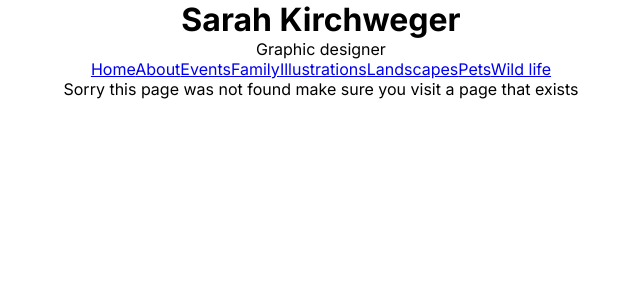
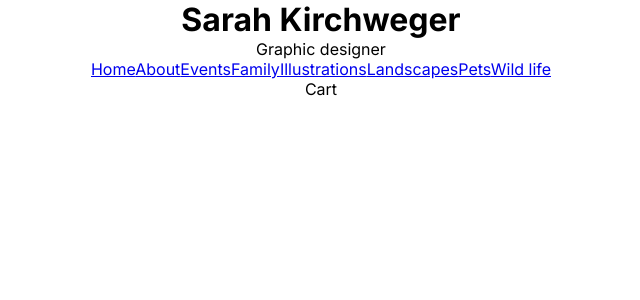
Before and after one commit to Gilsabo/nejxt.js-ecommerce-store, a Next.js app: page /cart in a window 1280 px wide. Before the commit this address had no page. Shown: the top 300 px of the page, without its empty margins (319-959 px from the left). Built offline with nearby package versions, Linux system fonts and the light colour scheme.

Commit message:
Add cart

```diff
--- /dev/null
+++ b/app/cart/page.js
@@ -0,0 +1,3 @@
+export default function Cart() {
+  return <div>Cart</div>;
+}
```
